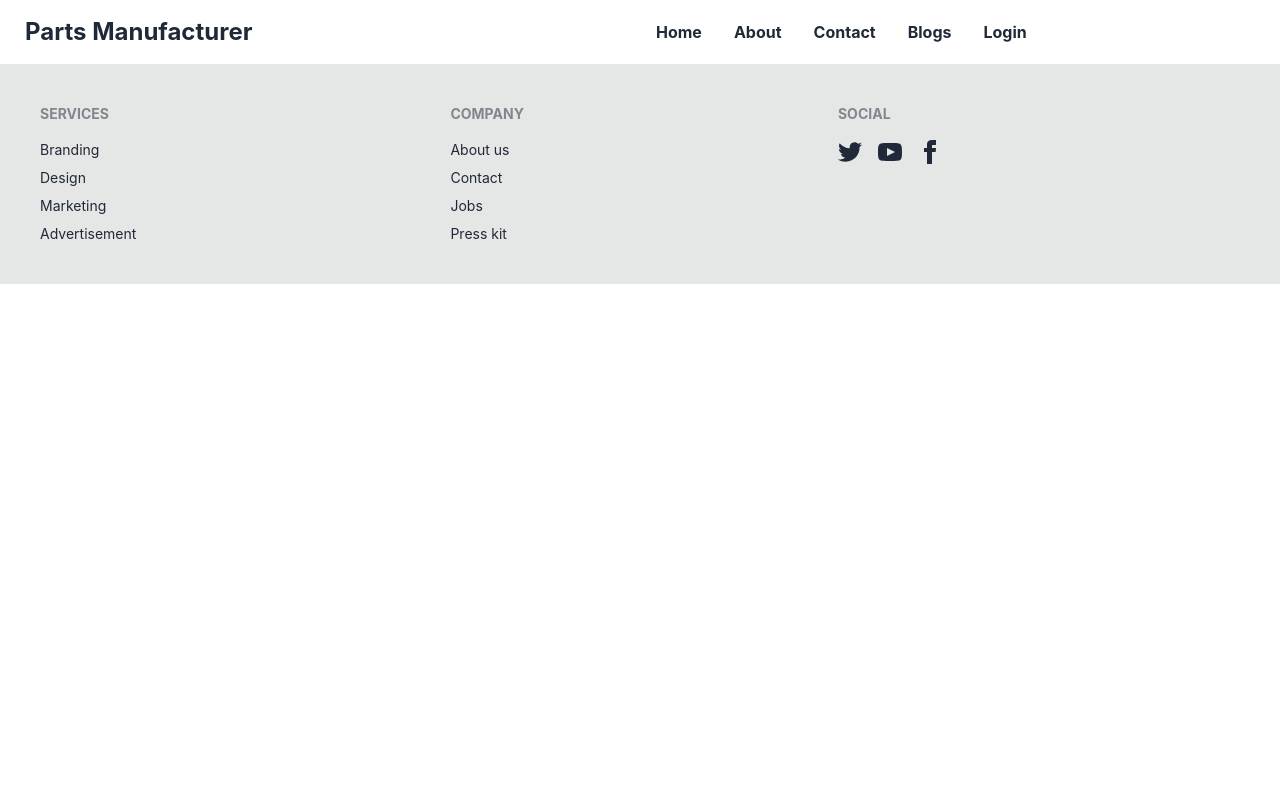
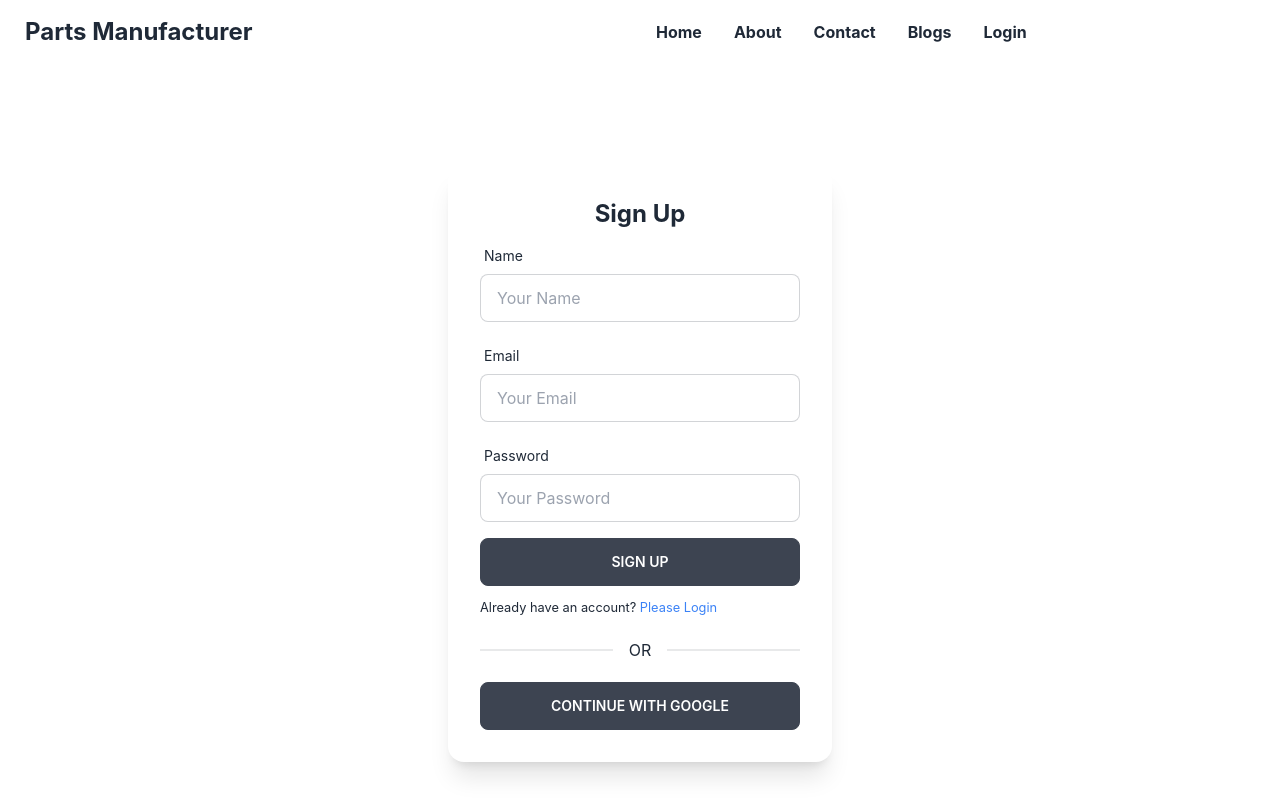
Before and after one commit to Eshita95/manufacturer-website-client, a React (Create React App) app: page /signup in a window 1280 px wide. Shown: the top 800 px of the page. Built offline with nearby package versions, Linux system fonts and the light colour scheme; no server answers.

Commit message:
sign up field added

```diff
--- a/src/App.js
+++ b/src/App.js
@@ -5,6 +5,7 @@
 import Login from './Pages/Login/Login'
 import Footer from './Pages/Shared/Footer/Footer';
 import Blogs from './Pages/Home/Blogs/Blogs';
+import SignUp from './Pages/Login/SignUp';
 
 
 function App() {
@@ -15,6 +16,7 @@
         <Route path='/' element={<Home></Home>}></Route>
         <Route path='/blogs' element={<Blogs></Blogs>}></Route>
         <Route path='/login' element={<Login></Login>}></Route>
+        <Route path='/signup' element={<SignUp></SignUp>}></Route>
       </Routes>
       <Footer></Footer>
     </div>
--- a/src/Pages/Login/Login.js
+++ b/src/Pages/Login/Login.js
@@ -1,17 +1,37 @@
 import React from 'react';
-import { useSignInWithGoogle } from 'react-firebase-hooks/auth';
+import { useSignInWithEmailAndPassword, useSignInWithGoogle } from 'react-firebase-hooks/auth';
 import auth from '../../firebase.init';
 import { useForm } from "react-hook-form";
+import Loading from '../Shared/Loading/Loading';
+import { Link } from 'react-router-dom';
+
 
 const Login = () => {
-    const [signInWithGoogle, user, loading, error] = useSignInWithGoogle(auth);
+    const [signInWithGoogle, gUser, gLoading, gError] = useSignInWithGoogle(auth);
     const { register, formState: { errors }, handleSubmit } = useForm();
-    if (user) {
-        console.log(user);
+    const [
+        signInWithEmailAndPassword,
+        user,
+        loading,
+        error,
+    ] = useSignInWithEmailAndPassword(auth);
+
+    let signInError;
+
+    if (loading || gLoading) {
+        return <Loading></Loading>
+    }
+    if (error || gError) {
+        signInError = <p className='text-red'>{error?.message || gError?.message}</p>
+    }
+
+    if (user || gUser) {
+        console.log(gUser);
     }
 
     const onSubmit = data => {
         console.log(data);
+        signInWithEmailAndPassword(data.email, data.password);
     }
     return (
         <div className='flex h-screen justify-center items-center'>
@@ -20,14 +40,14 @@
                     <h2 className="text-center text-2xl font-bold">Login</h2>
                     <form onSubmit={handleSubmit(onSubmit)}>
 
-                        <div class="form-control w-full max-w-xs">
-                            <label class="label">
-                                <span class="label-text">Email</span>
+                        <div className="form-control w-full max-w-xs">
+                            <label className="label">
+                                <span className="label-text">Email</span>
                             </label>
                             <input
                                 type="text"
                                 placeholder="Your Email"
-                                class="input input-bordered w-full max-w-xs"
+                                className="input input-bordered w-full max-w-xs"
                                 {...register("email", {
                                     required: {
                                         value: true,
@@ -39,41 +59,42 @@
                                     }
                                 })}
                             />
-                            <label class="label">
+                            <label className="label">
                                 {errors.email?.type === 'required' && <span className='label-text-alt text-red-500'>{errors.email.message}</span>}
                                 {errors.email?.type === 'pattern' && <span className='label-text-alt text-red-500'>{errors.email.message}</span>}
 
                             </label>
                         </div>
-                        <div class="form-control w-full max-w-xs">
-                            <label class="label">
-                                <span class="label-text">Password</span>
+                        <div className="form-control w-full max-w-xs">
+                            <label className="label">
+                                <span className="label-text">Password</span>
                             </label>
                             <input
                                 type="password"
                                 placeholder="Your Password"
-                                class="input input-bordered w-full max-w-xs"
+                                className="input input-bordered w-full max-w-xs"
                                 {...register("password", {
                                     required: {
                                         value: true,
                                         message: 'password is Required'
                                     },
-                                    minLength:{
-                                        value:6,
-                                        message:'Must be 6 characters or longer'
+                                    minLength: {
+                                        value: 6,
+                                        message: 'Must be 6 characters or longer'
                                     }
 
                                 })}
                             />
-                            <label class="label">
+                            <label className="label">
                                 {errors.password?.type === 'required' && <span className='label-text-alt text-red-500'>{errors.password.message}</span>}
                                 {errors.password?.type === 'pattern' && <span className='label-text-alt text-red-500'>{errors.password.message}</span>}
 
                             </label>
                         </div>
-
+                        {signInError}
                         <input className='btn w-full max-w-xs text-white' type="submit" value="Login" />
                     </form>
+                    <p><small>New to parts Manufacturer? <Link className='text-blue-500' to="/signup">Create a New Account</Link></small></p>
                     <div className="divider">OR</div>
                     <button className="btn" onClick={() => signInWithGoogle()}>Continue with Google</button>
                 </div>
--- a/src/Pages/Login/SignUp.js
+++ b/src/Pages/Login/SignUp.js
@@ -1,9 +1,128 @@
 import React from 'react';
+import { useCreateUserWithEmailAndPassword, useSignInWithGoogle, useUpdateProfile } from 'react-firebase-hooks/auth';
+import auth from '../../firebase.init';
+import { useForm } from "react-hook-form";
+import Loading from '../Shared/Loading/Loading';
+import { Link } from 'react-router-dom';
 
 const SignUp = () => {
+    const [signInWithGoogle, gUser, gLoading, gError] = useSignInWithGoogle(auth);
+    const { register, formState: { errors }, handleSubmit } = useForm();
+    const [
+        createUserWithEmailAndPassword,
+        user,
+        loading,
+        error,
+    ] = useCreateUserWithEmailAndPassword(auth);
+
+    const [updateProfile, updating, updateError] = useUpdateProfile(auth);
+
+    let signInError;
+
+    if (loading || gLoading || updating) {
+        return <Loading></Loading>
+    }
+    if (error || gError || updateError) {
+        signInError = <p className='text-red'>{error?.message || gError?.message || updateError?.message}</p>
+    }
+
+    if (user || gUser) {
+        console.log(gUser);
+    }
+
+    const onSubmit = async data => {
+        console.log(data);
+        await createUserWithEmailAndPassword(data.email, data.password);
+        await updateProfile({ displayName: data.name });
+        console.log('update done');
+
+    }
     return (
-        <div>
-            <h3>Sign up page</h3>
+        <div className='flex h-screen justify-center items-center'>
+            <div className="card w-96 bg-base-100 shadow-xl">
+                <div className="card-body">
+                    <h2 className="text-center text-2xl font-bold">Sign Up</h2>
+                    <form onSubmit={handleSubmit(onSubmit)}>
+
+                        <div className="form-control w-full max-w-xs">
+                            <label className="label">
+                                <span className="label-text">Name</span>
+                            </label>
+                            <input
+                                type="text"
+                                placeholder="Your Name"
+                                className="input input-bordered w-full max-w-xs"
+                                {...register("name", {
+                                    required: {
+                                        value: true,
+                                        message: 'Name is Required'
+                                    }
+                                })}
+                            />
+                            <label className="label">
+                                {errors.name?.type === 'required' && <span className='label-text-alt text-red-500'>{errors.name.message}</span>}
+
+                            </label>
+                        </div>
+                        <div className="form-control w-full max-w-xs">
+                            <label className="label">
+                                <span className="label-text">Email</span>
+                            </label>
+                            <input
+                                type="text"
+                                placeholder="Your Email"
+                                className="input input-bordered w-full max-w-xs"
+                                {...register("email", {
+                                    required: {
+                                        value: true,
+                                        message: 'Email is Required'
+                                    },
+                                    pattern: {
+                                        value: /[a-z0-9]+@[a-z]+\.[a-z]{2,3}/,
+                                        message: 'Provide a valid email'
+                                    }
+                                })}
+                            />
+                            <label className="label">
+                                {errors.email?.type === 'required' && <span className='label-text-alt text-red-500'>{errors.email.message}</span>}
+                                {errors.email?.type === 'pattern' && <span className='label-text-alt text-red-500'>{errors.email.message}</span>}
+
+                            </label>
+                        </div>
+                        <div className="form-control w-full max-w-xs">
+                            <label className="label">
+                                <span className="label-text">Password</span>
+                            </label>
+                            <input
+                                type="password"
+                                placeholder="Your Password"
+                                className="input input-bordered w-full max-w-xs"
+                                {...register("password", {
+                                    required: {
+                                        value: true,
+                                        message: 'password is Required'
+                                    },
+                                    minLength: {
+                                        value: 6,
+                                        message: 'Must be 6 characters or longer'
+                                    }
+
+                                })}
+                            />
+                            <label className="label">
+                                {errors.password?.type === 'required' && <span className='label-text-alt text-red-500'>{errors.password.message}</span>}
+                                {errors.password?.type === 'pattern' && <span className='label-text-alt text-red-500'>{errors.password.message}</span>}
+
+                            </label>
+                        </div>
+                        {signInError}
+                        <input className='btn w-full max-w-xs text-white' type="submit" value="Sign Up" />
+                    </form>
+                    <p><small>Already have an account? <Link className='text-blue-500' to="/login">Please Login</Link></small></p>
+                    <div className="divider">OR</div>
+                    <button className="btn" onClick={() => signInWithGoogle()}>Continue with Google</button>
+                </div>
+            </div>
         </div>
     );
 };
--- a/src/Pages/Shared/Loading/Loading.js
+++ b/src/Pages/Shared/Loading/Loading.js
@@ -2,7 +2,7 @@
 
 const Loading = () => {
     return (
-        <div className="flex items-center justify-center ">
+        <div className="flex items-center justify-center h-screen ">
             <div className="w-16 h-16 border-b-2 border-gray-900 rounded-full animate-spin"></div>
         </div>
     );
```
Also changed, not shown: src/Pages/Shared/Navbar/Navbar.js (+11 -1 lines).
